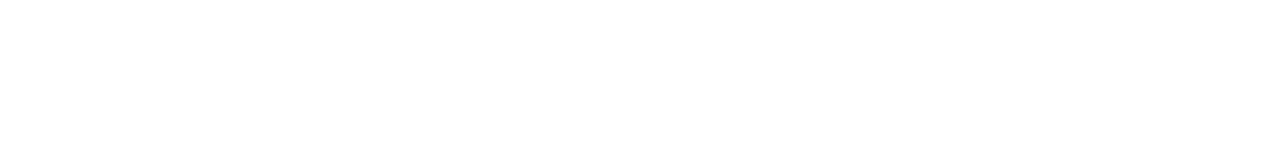
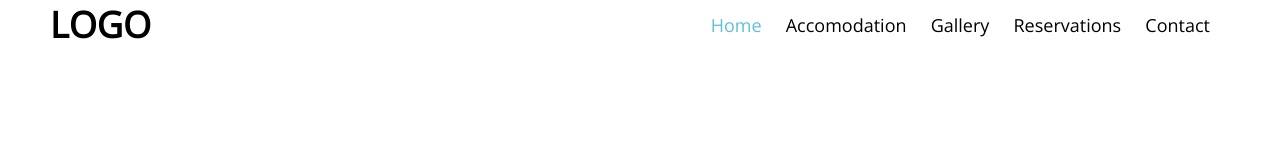
Before and after one commit to ArtaBirka/Coaching, a plain HTML site: page index.html in a window 1280 px wide. Drawn offline with nearby package versions, Linux system fonts and the light colour scheme.

Commit message:
navbar issue

```diff
--- a/JavaScript.js
+++ b/JavaScript.js
@@ -0,0 +1,5 @@
+$(function() {
+	$('.toggler').on('click', function() {
+		$('nav').slideToggle(500);
+  });
+});
--- a/index.html
+++ b/index.html
@@ -3,16 +3,37 @@
 
 <head>
     <meta charset="UTF-8">
-    <meta http-equiv="X-UA-Compatible" content="IE=edge">
     <meta name="viewport" content="width=device-width, initial-scale=1.0">
     <title>Coaching</title>
     <link rel="stylesheet" href="style.css">
-    <meta name="robots" content="noindex, nofollow">
-    <meta name="description" content="Inguna Grinberga is a coach">
+    <link rel="stylesheet" href="https://cdnjs.cloudflare.com/ajax/libs/font-awesome/4.7.0/css/font-awesome.min.css">
 </head>
 
     <body>
 
+        <header>
+            <div class="content">
+
+              <a class="logo" href="#">Logo</a>
+              <div class="toggler"><i class="fa fa-bars fa-2x" aria-hidden="true"></i></div>
+
+              <nav>
+                <ul>
+                    <li><a href="#" class="active">Home</a></li>
+                    <li><a href="#">Accomodation</a></li>
+                    <li><a href="#">Gallery</a></li>
+                    <li><a href="#">Reservations</a></li>
+                    <li><a href="#">Contact</a></li>
+                </ul>
+
+              </nav>
+
+            </div>
+        </header>
+
+     <script src="JavaScript.js"></script>
     </body>
 
+
+
  </html>
--- a/style.css
+++ b/style.css
@@ -0,0 +1,101 @@
+
+
+  @import url('https://fonts.googleapis.com/css?family=Open+Sans');
+
+* {
+  margin: 0;
+  padding: 0;
+  box-sizing: border-box;
+}
+
+body {
+  background-color: #Ffffff;
+  font-family: 'Open Sans', sans-serif;
+}
+
+/* START MENU BAR */
+.content {
+  padding: 0 20px;
+}
+
+header {
+  width: 100%;
+  background-color: #ffffff;
+  position: fixed;
+  z-index: 999;
+}
+
+.logo {
+  color: #000000;
+  text-transform: uppercase;
+  text-decoration: none;
+  font-size: 36px;
+  font-weight: bold;
+}
+
+.toggler {
+  color: #000000;
+  cursor: pointer;
+  position: absolute;
+  top: 8px;
+  right: 50px;
+}
+
+/* START NAVIGATION */
+nav {
+  width: 100%;
+  display: none;
+}
+
+nav ul {
+  list-style: none;
+}
+
+nav ul li a {
+  text-decoration: none;
+  color: #000000;
+  font-size: 18px;
+  line-height: 40px;
+  transition: 0.3s ease-out;
+}
+
+nav ul li a:hover {
+  color: #5FC0DC;
+}
+
+.active {
+  color: #5FC0DC;
+}
+
+/* END NAVIGATION */
+
+
+
+@media screen and (min-width: 872px) {
+
+  .content {
+    padding: 0 50px;
+  }
+
+  .toggler {
+    display: none;
+  }
+
+  nav {
+    display: inline-block !important; /* prevent the nav to hide when resize */
+    position: relative;
+    width: auto;
+    float: right;
+    padding: 5px 0;
+  }
+
+  nav ul {
+    float: left;
+  }
+
+  nav ul li {
+    display: inline-block;
+    padding-right: 20px;
+  }
+
+}
```
Also changed, not shown: media/Artboard 2.png (added).
